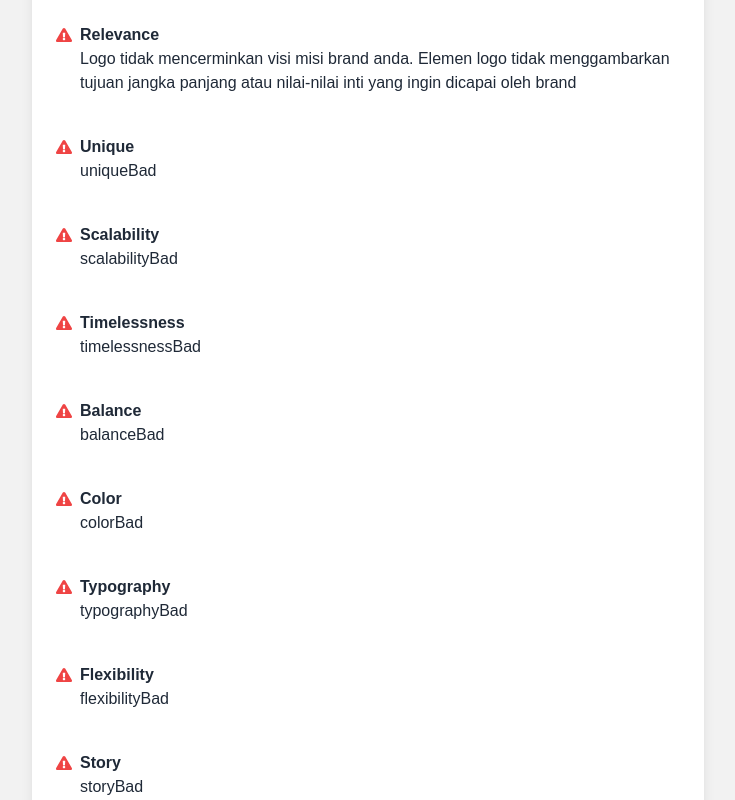
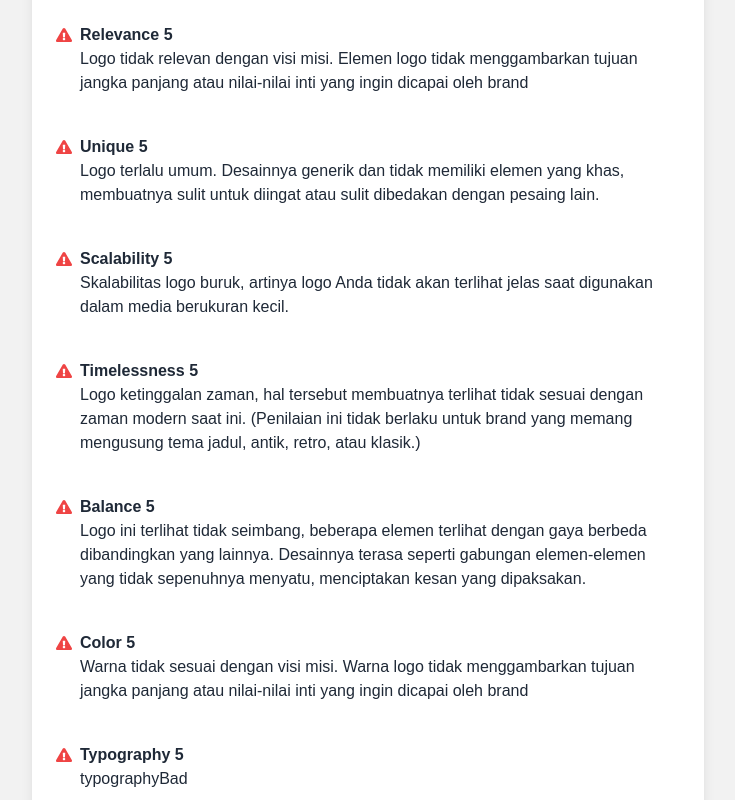
Before and after one commit to hurricaneregalia/isna, a Next.js app: page /logometer in a window 1280 px wide. Shown: the part 1400-2200 px from the top of the page, without its empty margins (272-1007 px from the left). Built offline with nearby package versions, Linux system fonts and the light colour scheme; no server answers; the database is empty; what tailwindcss-motion would draw is missing.

Commit message:
add color review

```diff
--- a/src/app/component/ratingForm.js
+++ b/src/app/component/ratingForm.js
@@ -150,7 +150,9 @@ const RatingForm = () => {
                   {ratings[aspect.id] < 6.5 ? <FaExclamationTriangle /> : ratings[aspect.id] < 8.5 ? <FaCircle /> : <FaCheckCircle />}
                 </p>
                 <div>
-                  <p className="font-bold capitalize">{aspect.name}</p>
+                  <p className="font-bold capitalize">
+                    {aspect.name} {ratings[aspect.id]}
+                  </p>
                   <p>{ratings[aspect.id] < 6.5 ? constants[aspect.name + "Bad"] : ratings[aspect.id] < 8.5 ? constants[aspect.name + "Std"] : constants[aspect.name + "Good"]}</p>
                 </div>
               </div>
--- a/src/app/logometer/reviewList.js
+++ b/src/app/logometer/reviewList.js
@@ -4,36 +4,41 @@ export const simplicityStd =
   "Logo cukup sederhana, namun masih ada elemen yang bisa disederhanakan. Desain ini masih memiliki potensi untuk menjadi logo yang lebih mudah dikenali atau diingat dalam waktu yang singkat.";
 export const simplicityGood = "Logo sangat sederhana, desain ini memudahkan audiens untuk mengingat logo anda dalam waktu yang singkat.";
 
-export const relevanceBad = "Logo tidak mencerminkan visi misi brand anda. Elemen logo tidak menggambarkan tujuan jangka panjang atau nilai-nilai inti yang ingin dicapai oleh brand";
-export const relevanceSuggest = "relevanceSuggest";
+export const relevanceBad = "Logo tidak relevan dengan visi misi. Elemen logo tidak menggambarkan tujuan jangka panjang atau nilai-nilai inti yang ingin dicapai oleh brand";
+export const relevanceSuggest = "Membuat logo yang relevan dengan visi misi mampu membuat identitas brand Anda lebih kuat.";
 export const relevanceStd = "avatar3";
-export const relevanceGood =
-  "Logo ini sudah relevan dengan visi misi perusahaan. Setiap elemen desain, mulai dari bentuk hingga warna, dengan jelas mencerminkan arah dan nilai-nilai yang ingin dicapai oleh brand.";
+export const relevanceGood = "Logo ini sudah relevan dengan visi misi. Elemen logo yang digunakan mencerminkan arah dan nilai-nilai yang ingin dicapai oleh brand Anda.";
 
-export const uniqueBad = "uniqueBad";
-export const uniqueSuggest = "uniqueSuggest";
+export const uniqueBad = "Logo terlalu umum. Desainnya generik dan tidak memiliki elemen yang khas, membuatnya sulit untuk diingat atau sulit dibedakan dengan pesaing lain.";
+export const uniqueSuggest = "Supaya logo memiliki identitas yang kuat, disarankan untuk mengeksplorasi elemen desain yang lebih original dan khas";
 export const uniqueStd = "uniqueStd";
-export const uniqueGood = "uniqueGood";
+export const uniqueGood =
+  "Logo ini memiliki elemen yang khas, menciptakan identitas yang kuat dan membuatnya mudah dibedakan dari pesaing. Desain yang unik ini membantu brand Anda tampil lebih menonjol dan mudah dikenali.";
 
-export const scalabilityBad = "scalabilityBad";
-export const scalabilitySuggest = "scalabilitySuggest";
-export const scalabilityStd = "scalabilityStd";
-export const scalabilityGood = "scalabilityGood";
+export const scalabilityBad = "Skalabilitas logo buruk, artinya logo Anda tidak akan terlihat jelas saat digunakan dalam media berukuran kecil.";
+export const scalabilitySuggest = "Untuk meningkatkan skalabilitas, disarankan untuk menyederhanakan elemen desain agar tetap terbaca dengan baik pada berbagai ukuran";
+export const scalabilityStd = "Skalabilitas logo cukup, namun masih ada beberapa elemen yang bisa ditingkatkan untuk menjaga kejelasan dan efektivitas di berbagai ukuran.";
+export const scalabilityGood = "Skalabilitas logo sangat baik, desainnya tetap terlihat jelas dan efektif meskipun digunakan dalam media berukuran kecil.";
 
-export const timelessnessBad = "timelessnessBad";
-export const timelessnessSuggest = "timelessnessSuggest";
-export const timelessnessStd = "timelessnessStd";
-export const timelessnessGood = "timelessnessGood";
+export const timelessnessBad =
+  "Logo ketinggalan zaman, hal tersebut membuatnya terlihat tidak sesuai dengan zaman modern saat ini. (Penilaian ini tidak berlaku untuk brand yang memang mengusung tema jadul, antik, retro, atau klasik.)";
+export const timelessnessSuggest =
+  "Agar logo Anda bisa sesuai dengan semua zaman, disarankan untuk menghindari elemen yang khas atau terikat pada zaman tertentu. (Penilaian ini tidak berlaku untuk brand yang memang mengusung tema jadul, antik, retro, atau klasik.)";
+export const timelessnessStd =
+  "Logo ini cukup baik dari segi ketahanan waktu, meskipun beberapa elemen desainnya mungkin sedikit terinspirasi oleh tren yang saat ini sedang populer. (Penilaian ini tidak berlaku untuk brand yang memang mengusung tema jadul, antik, retro, atau klasik.)";
+export const timelessnessGood =
+  "Logo bisa beradaptasi dengan semua zaman, Logo ini dapat menciptakan identitas yang kuat dalam jangka panjang. (Penilaian ini tidak berlaku untuk brand yang memang mengusung tema jadul, antik, retro, atau klasik.)";
 
-export const balanceBad = "balanceBad";
-export const balanceSuggest = "balanceSuggest";
-export const balanceStd = "balanceStd";
-export const balanceGood = "balanceGood";
+export const balanceBad =
+  "Logo ini terlihat tidak seimbang, beberapa elemen terlihat dengan gaya berbeda dibandingkan yang lainnya. Desainnya terasa seperti gabungan elemen-elemen yang tidak sepenuhnya menyatu, menciptakan kesan yang dipaksakan.";
+export const balanceSuggest = "Untuk meningkatkan keseimbangan, disarankan melakukan penataan ulang elemen logo dengan gaya yang sama.";
+export const balanceStd = "Logo ini cukup seimbang, dengan gaya desain yang cukup konsisten di setiap elemennya, menciptakan kesan yang cukup harmonis dan terpadu";
+export const balanceGood = "Logo ini sangat seimbang, dengan gaya desain yang sangat konsisten di setiap elemennya, menciptakan kesan yang sangat harmonis dan terpadu";
 
-export const colorBad = "colorBad";
-export const colorSuggest = "colorSuggest";
+export const colorBad = "Warna tidak sesuai dengan visi misi. Warna logo tidak menggambarkan tujuan jangka panjang atau nilai-nilai inti yang ingin dicapai oleh brand";
+export const colorSuggest = "Memilih warna logo yang sesuai dengan visi misi mampu membuat identitas brand Anda lebih kuat.";
 export const colorStd = "colorStd";
-export const colorGood = "colorGood";
+export const colorGood = "Warna sudah sesuai dengan visi misi. Warna logo yang digunakan mencerminkan arah dan nilai-nilai yang ingin dicapai oleh brand Anda.";
 
 export const typographyBad = "typographyBad";
 export const typographySuggest = "typographySuggest";
@@ -45,7 +50,7 @@ export const flexibilitySuggest = "flexibilitySuggest";
 export const flexibilityStd = "flexibilityStd";
 export const flexibilityGood = "flexibilityGood";
 
-export const storyBad = "storyBad";
-export const storySuggest = "storySuggest";
+export const storyBad = "Warna tidak sesuai dengan visi misi. Warna logo tidak menggambarkan tujuan jangka panjang atau nilai-nilai inti yang ingin dicapai oleh brand";
+export const storySuggest = "Memilih warna logo yang sesuai dengan visi misi mampu membuat identitas brand Anda lebih kuat";
 export const storyStd = "storyStd";
-export const storyGood = "storyGood";
+export const storyGood = "Warna sudah sesuai dengan visi misi. Warna logo yang digunakan mencerminkan arah dan nilai-nilai yang ingin dicapai oleh brand Anda.";
```
